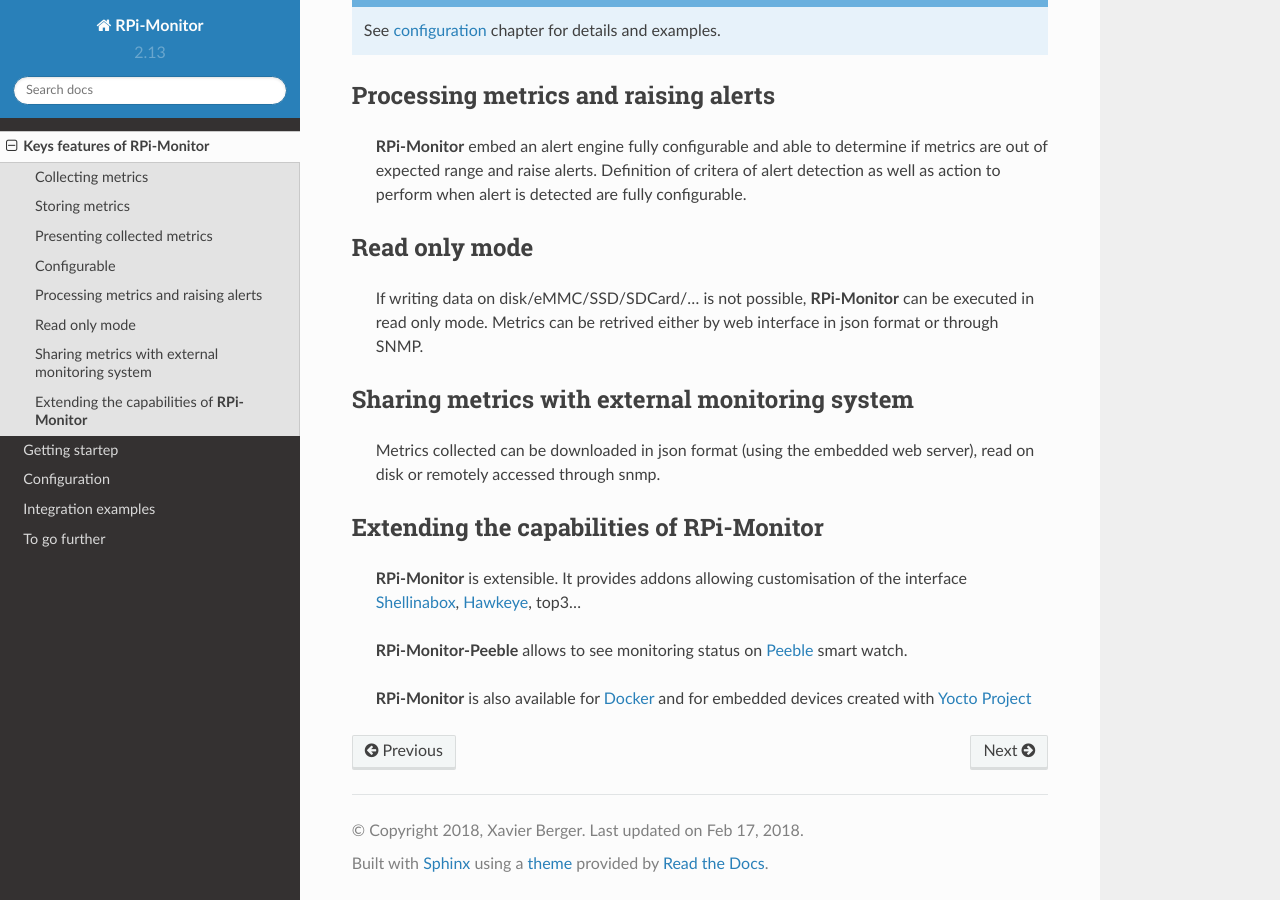
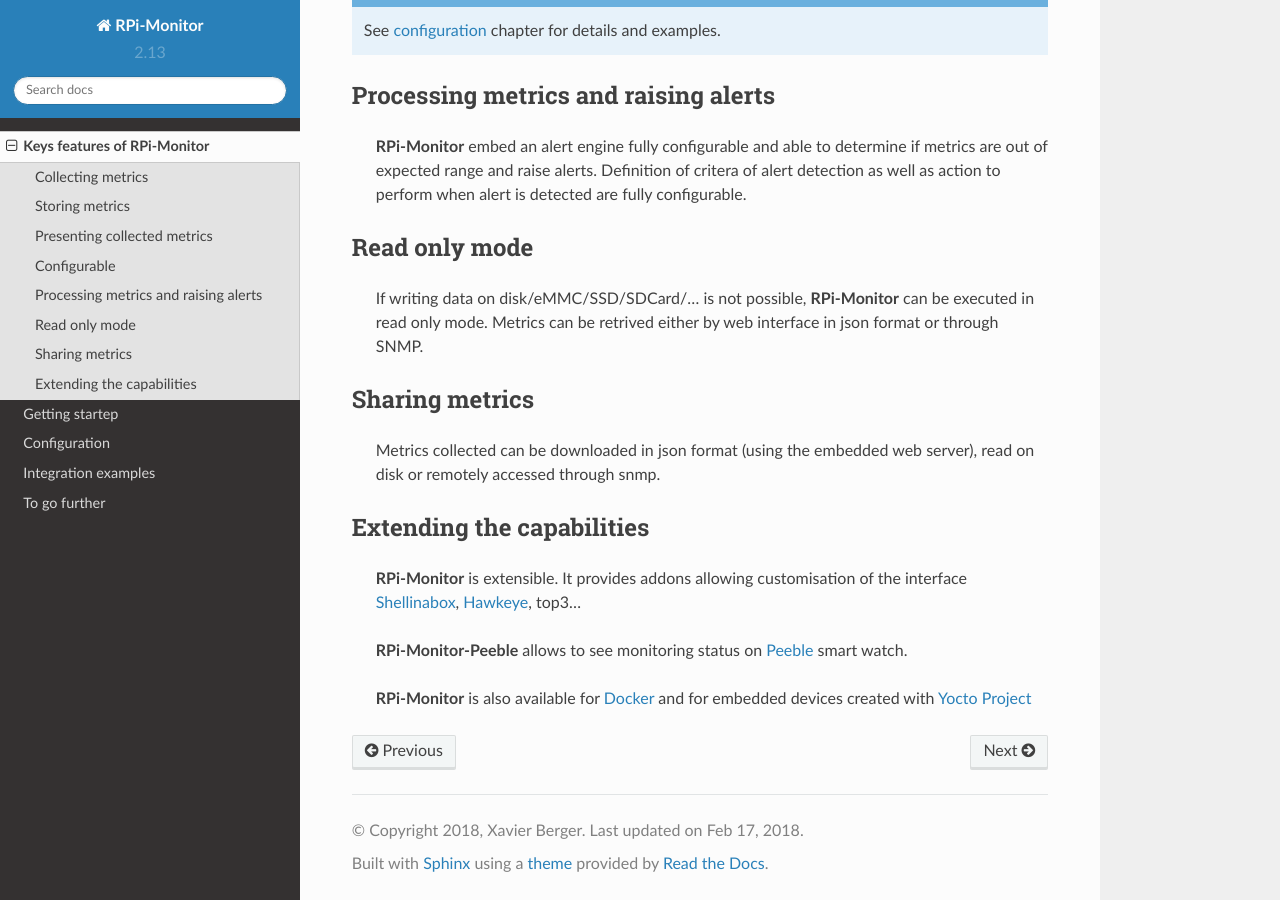
Before and after one commit to XavierBerger/RPi-Monitor, a Sphinx documentation site: the page built from docs/source/01_features.rst, in a window 1280 px wide and 900 px high, scrolled down 1505 px. Built offline with Sphinx 7.4.7 and the Read the Docs theme 2.0.0, drawn with Linux system fonts in a browser that asks for light colours.

Commit message:
Update docs

```diff
--- a/docs/source/01_features.rst
+++ b/docs/source/01_features.rst
@@ -59,13 +59,13 @@
   can be executed in read only mode. Metrics can be retrived either by web
   interface in json format or through SNMP.
 
-Sharing metrics with external monitoring system
------------------------------------------------
+Sharing metrics
+---------------
   Metrics collected can be downloaded in json format (using the embedded web
   server), read on disk or remotely accessed through snmp.
 
-Extending the capabilities of **RPi-Monitor**
----------------------------------------------
+Extending the capabilities
+--------------------------
   **RPi-Monitor** is extensible. It provides addons allowing customisation of
   the interface `Shellinabox <https://github.com/shellinabox/shellinabox>`_, `Hawkeye <https://github.com/ipartola/hawkeye>`_, top3...
 
```
